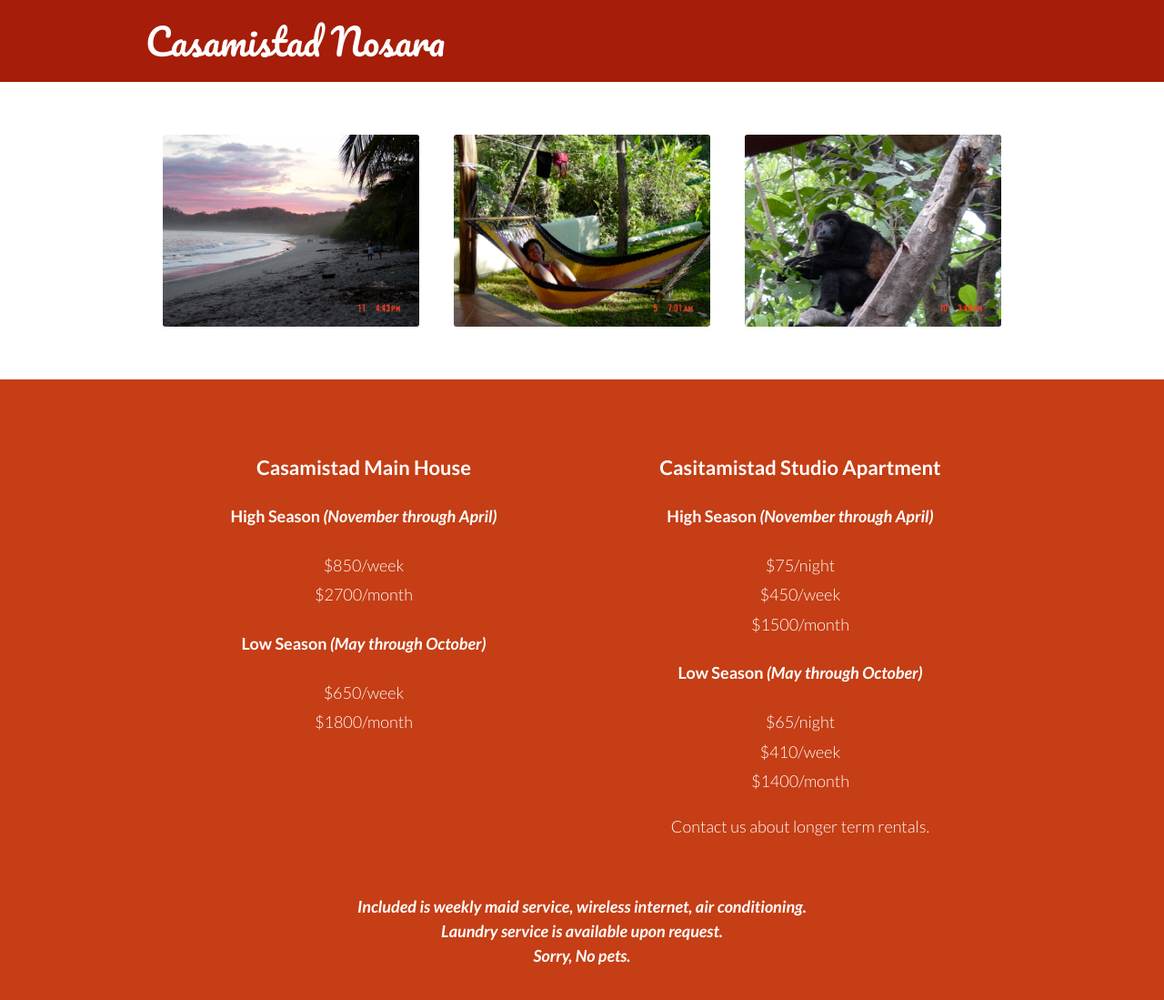
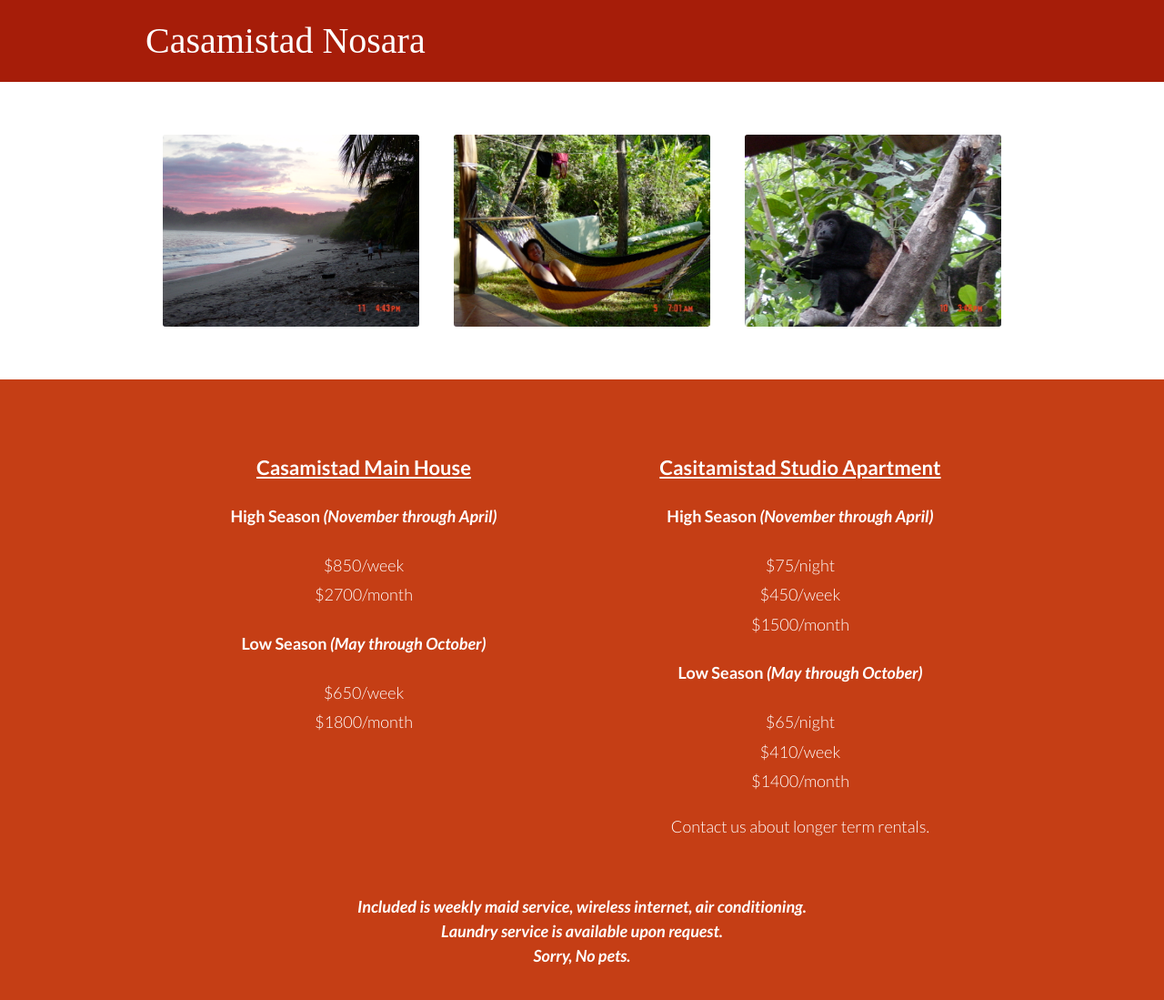
Before and after one commit to natatat/casa-amistad, a Jekyll site: the page built from rates.markdown, in a window 1280 px wide and 1146 px high. Shown: the top 1099 px of the window at 91% size. Built offline with Jekyll 4.4.1, drawn with Linux system fonts in a browser that asks for light colours; nearby versions of some CDN libraries; some web fonts are replaced.

Commit message:
nat: clean up links, logo font

```diff
--- a/_includes/header.html
+++ b/_includes/header.html
@@ -10,7 +10,7 @@
 				<li {% if {{page.class}} == 'main-house' %}class="current"{% endif %}><a href="{{ site.baseurl }}/main-house">Main House</a></li>
 				<li {% if {{page.class}} == 'studio' %}class="current"{% endif %}><a href="{{ site.baseurl }}/studio">Studio</a></li>
 				<li><a target="_blank" href="https://www.google.com/maps/place/Kaya+Sol+Surf+Hotel/@9.9489704,-85.6718352,17z/data=!4m5!3m4!1s0x0:0xde72ffbb972a0538!8m2!3d9.9486673!4d-85.6702153?hl=en">Map</a></li>
-				<li><a href="mailto:chrisbaschab@gmail.com">Book Now</a></li>
+				<li><a href="https://www.airbnb.com/rooms/968701" target="_blank">Book Now</a></li>
 			</ul>
 		</nav>
 	</div>
--- a/css/main.scss
+++ b/css/main.scss
@@ -3,7 +3,7 @@
 
 @charset "utf-8";
 @import url(https://fonts.googleapis.com/css?family=Lato:400,300,300italic,400italic,700,700italic);
-@import url(https://fonts.googleapis.com/css?family=Pacifico);
+@import url(https://fonts.googleapis.com/css?family=Abhaya+Libre);
 
 // Our variables
 $base-font-family: "Lato", "Helvetica Neue", Helvetica, Arial, sans-serif;
@@ -37,7 +37,7 @@ $casa-gray: #666666;
 $casa-dark-gray: #463c3c;
 $casa-light-gray: #cecece;
 
-$fancy-font: "Pacifico", cursive;
+$fancy-font: "Abhaya Libre", serif;
 
 body {
   font-family: $base-font-family;
@@ -55,6 +55,9 @@ hr {
 
 a {
   color: white;
+  &:hover {
+    text-decoration: none;
+  }
 }
 
 img {
@@ -84,7 +87,7 @@ img {
     li {
       display: inline-block;
 
-      &.current {
+      &:hover, &.current {
         a {
           border-bottom: 3px solid white;
           padding-bottom: 6px;
@@ -97,6 +100,12 @@ img {
     font-family: $fancy-font;
     display: inline-block;
     font-size: 2.5em;
+
+    #logo {
+      &:hover {
+        border-bottom: 2px solid white;
+      }
+    }
   }
 
   #nav {
--- a/rates.markdown
+++ b/rates.markdown
@@ -6,7 +6,7 @@
 
 <div class="row">
 <div class="col-6">
-<h3>Casamistad Main House</h3>
+<h3><a href="https://www.airbnb.com/rooms/968701" target="#">Casamistad Main House</a></h3>
 
 <h4>High Season <em>(November through April)</em></h4>
 
@@ -20,7 +20,7 @@
 </div>
 
 <div class="col-6">
-<h3>Casitamistad Studio Apartment</h3>
+<h3><a href="https://www.airbnb.com/rooms/6425060" target="#">Casitamistad Studio Apartment</a></h3>
 
 <h4>High Season <em>(November through April)</em></h4>
 
```
